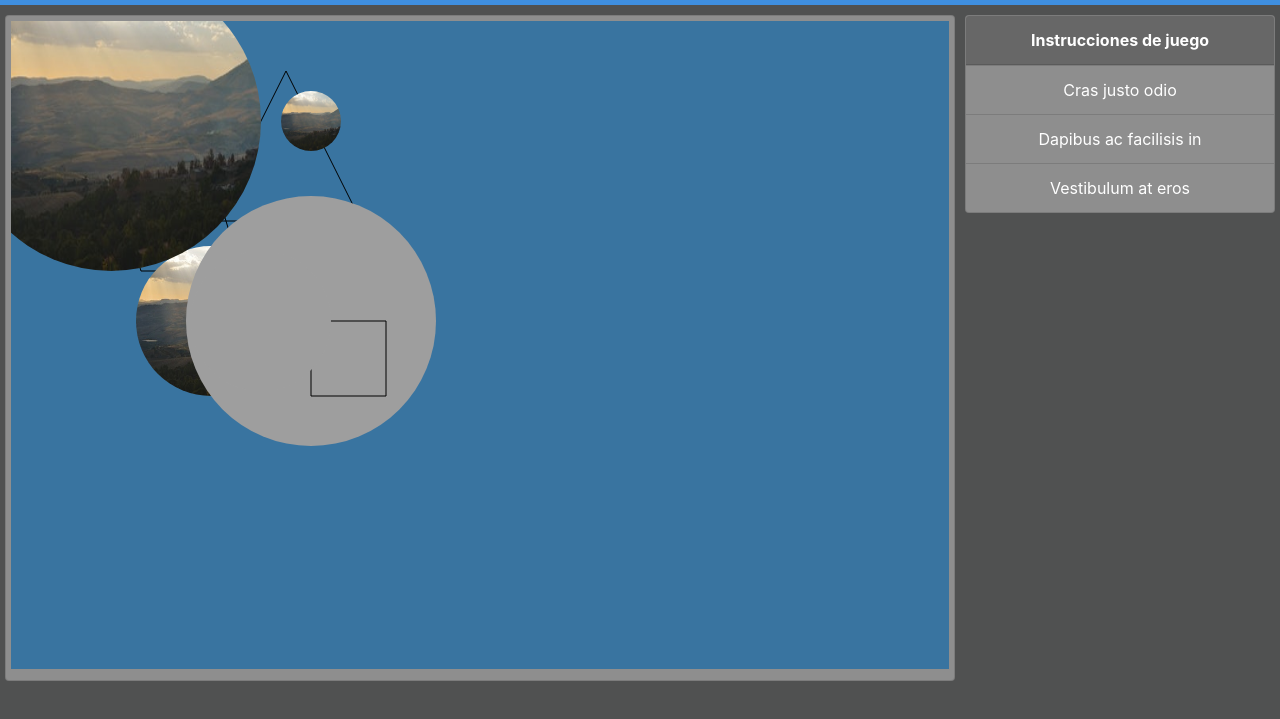
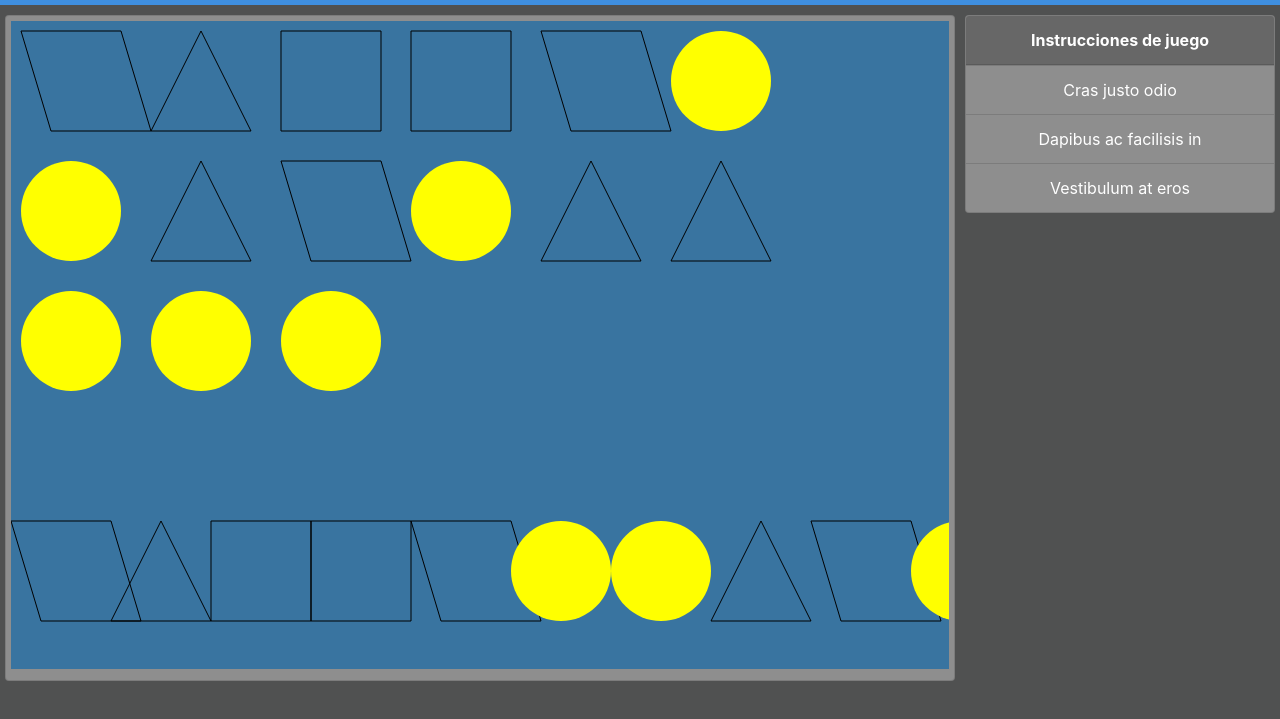
Before and after one commit to axelbau24/unicen-visualizacion, a plain HTML site: page TP2/EntregaFinal/index.html in a window 1280 px wide. Shown: the part 51-770 px from the top of the page. Drawn offline with Linux system fonts and the light colour scheme.

Commit message:
Agregada generación de figuras

```diff
--- a/TP2/EntregaFinal/js/canvas.js
+++ b/TP2/EntregaFinal/js/canvas.js
@@ -11,256 +11,93 @@ function drawCanvas() {
   ctx.fillStyle = "#3974a0";
   ctx.fillRect(0,0, canvas.width, canvas.height);
 
+  let row = 0;
+  let column = 0;
+  let padding = 10;
+
   for (var i = 0; i < drawnShapes.length; i++) {
-    drawnShapes[i].draw();
+    let shape = drawnShapes[i];
+
+    if((row * 160) + padding >= canvas.width) {
+      row = 0;
+      column++;
+    }
+    let p = alterPos(shape, new Point((130 * row) + padding, (column * 130) + padding));
+    row++;
+    shape.draw(); // Dibujamos la figura en su lugar de encastre
+    restorePos(shape, p);
+    shape.draw(); // Dibujamos la figura en la parte inferior para que luego se puedan encastrar
   }
 
 }
 
-class Point {
-  constructor(x , y) {
-    this.X = x;
-    this.Y = y;
+function alterPos(shape, pos, shapeOffset) {
+  let original = new Point(shape.x, shape.y);
+  shape.x = pos.X + shape.offset.X;
+  shape.y = pos.Y + shape.offset.Y;
+  return original;
+}
+
+function restorePos(shape, pos) {
+  shape.x = pos.X;
+  shape.y = pos.Y;
+}
+
+drawPlayboard();
+drawCanvas();
+
+
+
+function drawPlayboard() {
+  let row = 5;
+  let column = 0;
+  for (var i = 0; i < 15; i++) {
+    drawnShapes.push(getRandomShape(100 * column, 100 * row));
+    column++;
   }
 }
 
-class Draggable {
-  constructor() {
-    if (new.target === Draggable) {
-      throw new TypeError("No es posible instanciar una clase abstracta");
-    }
-    this.dragging = false;
-    this.draggingDistance = null;
-    let obj = this;
 
-    canvas.addEventListener("mousemove", function (e) {
-      obj.drag(e);
-    });
-    canvas.addEventListener("mousedown", function (e) {
-      obj.mouseDown(e);
-    });
-    canvas.addEventListener("mouseup", function (e) {
-      obj.mouseUp(e);
-    });
+function getRandomShape(x, y) {
+  let number = Math.floor(Math.random()* 4);
+
+  switch (number) {
+    case 0: return new Triangle(x, y, 100, new Point(0, 100));
+    case 1: return new Parallelogram(x, y, 100, 30);
+    case 2: return new Square(x, y, 100);
+    case 3: return new Circle(x, y, 50, new Point(50, 50));
   }
-
-  isPointInside(p){} // Metodo abstracto
-  draw(){} // Metodo abstracto
-  setPos(x, y){} // Metodo abstracto
-
-  drag(e){
-    if(this.dragging){
-      let rect = canvas.getBoundingClientRect();
-      let point = new Point(e.clientX - rect.left , e.clientY - rect.top);
-      this.setPos(point.X, point.Y);
-      this.clear();
-      drawCanvas();
-
-    }
-  }
-  mouseDown(e){
-    let rect = canvas.getBoundingClientRect();
-    let p = new Point(e.clientX - rect.left, e.clientY - rect.top);
-    this.draggingDistance = new Point(Math.abs(this.x - p.X), Math.abs(this.y - p.Y));
-    if(this.isPointInside(p)) this.dragging = true;
-
-  }
-  mouseUp(e){
-    this.dragging = false;
-  }
-  clear(){
-    ctx.clearRect(0, 0, canvas.width, canvas.height);
-  }
-
-}
-
-class Circle extends Draggable {
-  constructor(x, y, radius, image) {
-    super();
-    this.x = x;
-    this.y = y;
-    this.radius = radius;
-    this.image = image;
-  }
-
-  draw(){
-    ctx.translate(this.x - this.radius, this.y - this.radius);
-
-    ctx.fillStyle = this.getImagePattern();
-    ctx.beginPath();
-    ctx.arc(this.radius, this.radius, this.radius, 0, Math.PI * 2);
-    ctx.fill();
-    ctx.closePath();
-
-    ctx.translate(-(this.x - this.radius), -(this.y - this.radius));
-  }
-
-  setPos(x, y){
-    if(this.x <= x) this.x = x - this.draggingDistance.X;
-    else this.x = x + this.draggingDistance.X;
-    if(this.y <= y) this.y = y - this.draggingDistance.Y;
-    else this.y = y + this.draggingDistance.Y;
-  }
-
-  getImagePattern(){
-    let tempCanvas = document.createElement("canvas");
-    let tempCtx = tempCanvas.getContext("2d");
-    tempCanvas.width = this.radius * 2;
-    tempCanvas.height = this.radius * 2;
-    tempCtx.drawImage(this.image, 0, 0, this.radius * 2, this.radius * 2);
-    return ctx.createPattern(tempCanvas, "no-repeat");
-  }
-
-
-  isPointInside(p){
-    return this.getDistance(p.X, p.Y, this.x, this.y) <= this.radius;
-  }
-
-  getDistance(pX, pY, cX, cY){
-    return Math.sqrt(Math.pow(pX - cX, 2) + Math.pow(pY - cY, 2));
-  }
-
-}
-
-
-
-class Polygon extends Draggable {
-  constructor(x, y) {
-    super();
-    this.x = x;
-    this.y = y;
-    this.polygon = [];
-  }
-
-  addPoint(point){
-    if(this.polygon.length == 0) ctx.moveTo(point.X, point.Y);
-    else ctx.lineTo(point.X, point.Y);
-    this.polygon.push(point);
-  }
-
-  isPointInside(p){
-    let inside = false;
-
-    for (let i = 0, j = this.polygon.length - 1 ; i < this.polygon.length; j = i++){
-      if (this.polygon[i].Y > p.Y != this.polygon[j].Y > p.Y && p.X < (this.polygon[j].X - this.polygon[i].X) *   (p.Y - this.polygon[i].Y) / (this.polygon[j].Y - this.polygon[i].Y) + this.polygon[i].X) {
-        inside = !inside;
-      }
-    }
-    return inside;
-  }
-
-}
-
-
-
-class Triangle extends Polygon {
-  constructor(x, y, size){
-    super(x, y);
-    this.size = size;
-  }
-
-  draw(){
-    this.polygon = [];
-    ctx.fillStyle = "red";
-    ctx.beginPath();
-    this.addPoint(new Point(this.x, this.y));
-    this.addPoint(new Point(this.x + this.size, this.y));
-    this.addPoint(new Point(this.x + this.size / 2, this.y - this.size));
-    this.addPoint(new Point(this.x, this.y));
-    ctx.closePath();
-    ctx.stroke();
-
-  }
-  setPos(x, y){
-    this.x = x - this.draggingDistance.X;
-    this.y = y + this.draggingDistance.Y;
-  }
-}
-
-class Square extends Polygon {
-  constructor(x, y, size){
-    super(x, y);
-    this.size = size;
-  }
-
-  draw(){
-    this.polygon = [];
-    ctx.fillStyle = "red";
-    ctx.beginPath();
-    this.addPoint(new Point(this.x, this.y));
-    this.addPoint(new Point(this.x + this.size, this.y));
-    this.addPoint(new Point(this.x + this.size, this.y + this.size));
-    this.addPoint(new Point(this.x, this.y + this.size));
-    this.addPoint(new Point(this.x, this.y));
-    ctx.closePath();
-    ctx.stroke();
-
-  }
-
-  setPos(x, y){
-    this.x = x - this.draggingDistance.X;
-    this.y = y - this.draggingDistance.Y;
-  }
-
-}
-
-class Parallelogram extends Polygon {
-  constructor(x, y, size, tilt){
-    super(x, y);
-    this.size = size;
-    this.tilt = tilt;
-  }
-
-  draw(){
-    this.polygon = [];
-    ctx.fillStyle = "red";
-    ctx.beginPath();
-    this.addPoint(new Point(this.x, this.y));
-    this.addPoint(new Point(this.x + this.size, this.y));
-    this.addPoint(new Point(this.x + this.size + this.tilt, this.y + this.size));
-    this.addPoint(new Point(this.x + this.tilt , this.y + this.size));
-    this.addPoint(new Point(this.x, this.y));
-    ctx.closePath();
-    ctx.stroke();
-
-  }
-
-  setPos(x, y){
-    this.x = x - this.draggingDistance.X;
-    this.y = y - this.draggingDistance.Y;
-  }
-
 }
 
 
 // Test
 
-let img = new Image();
-img.src = "image.jpg"
-img.onload = function () {
-
-  drawnShapes.push(new Parallelogram(100, 150, 100, 30));
-  drawnShapes.push(new Triangle(200, 200, 150));
-  drawnShapes.push(new Circle(200, 300, 75, this));
-  drawnShapes.push(new Circle(100, 100, 150, this));
-  drawnShapes.push(new Circle(300, 100, 30, this));
-  drawCanvas();
-
-}
-let img1 = new Image();
-img1.src = "https://i.pinimg.com/736x/a8/0d/a1/a80da10ca53188750464ac3bdb706c06--night-photography-night-landscape-photography.jpg";
-img1.onload = function () {
-
-  drawnShapes.push(new Circle(300, 300, 125, this));
-  drawnShapes.push(new Square(300, 300, 75));
-  drawCanvas();
-
-}
-let img2 = new Image();
-img2.src = "https://cdn.pixabay.com/photo/2015/10/04/17/31/abstract-971439_960_720.jpg";
-img2.onload = function () {
-
-  drawnShapes.push(new Circle(250, 300, 70, this));
-  drawCanvas();
-
-}
+// let img = new Image();
+// img.src = "image.jpg"
+// img.onload = function () {
+//
+//   drawnShapes.push(new Parallelogram(100, 150, 100, 30));
+//   drawnShapes.push(new Triangle(200, 200, 150));
+//   drawnShapes.push(new Circle(200, 300, 75, this));
+//   drawnShapes.push(new Circle(100, 100, 150, this));
+//   drawnShapes.push(new Circle(300, 100, 30, this));
+//   drawCanvas();
+//
+// }
+// let img1 = new Image();
+// img1.src = "https://i.pinimg.com/736x/a8/0d/a1/a80da10ca53188750464ac3bdb706c06--night-photography-night-landscape-photography.jpg";
+// img1.onload = function () {
+//
+//   drawnShapes.push(new Circle(300, 300, 125, this));
+//   drawnShapes.push(new Square(300, 300, 75));
+//   drawCanvas();
+//
+// }
+// let img2 = new Image();
+// img2.src = "https://cdn.pixabay.com/photo/2015/10/04/17/31/abstract-971439_960_720.jpg";
+// img2.onload = function () {
+//
+//   drawnShapes.push(new Circle(250, 300, 70, this));
+//   drawCanvas();
+//
+// }
--- /dev/null
+++ b/TP2/EntregaFinal/js/shapes.js
@@ -0,0 +1,216 @@
+class Point {
+  constructor(x , y) {
+    this.X = x;
+    this.Y = y;
+  }
+}
+
+class Draggable {
+  constructor() {
+    if (new.target === Draggable) {
+      throw new TypeError("No es posible instanciar una clase abstracta");
+    }
+    this.dragging = false;
+    this.draggingDistance = new Point(0,0);
+    let obj = this;
+
+    canvas.addEventListener("mousemove", function (e) {
+      obj.drag(e);
+    });
+    canvas.addEventListener("mousedown", function (e) {
+      obj.mouseDown(e);
+    });
+    canvas.addEventListener("mouseup", function (e) {
+      obj.mouseUp(e);
+    });
+  }
+
+  isPointInside(p){} // Metodo abstracto
+  draw(){} // Metodo abstracto
+  setPos(x, y){} // Metodo abstracto
+
+  drag(e){
+    if(this.dragging){
+      let rect = canvas.getBoundingClientRect();
+      let point = new Point(e.clientX - rect.left , e.clientY - rect.top);
+      this.setPos(point.X, point.Y);
+      this.clear();
+      drawCanvas();
+
+    }
+  }
+  mouseDown(e){
+    let rect = canvas.getBoundingClientRect();
+    let p = new Point(e.clientX - rect.left, e.clientY - rect.top);
+    this.draggingDistance = new Point(Math.abs(this.x - p.X), Math.abs(this.y - p.Y));
+    if(this.isPointInside(p)) this.dragging = true;
+
+  }
+  mouseUp(e){
+    this.dragging = false;
+  }
+  clear(){
+    ctx.clearRect(0, 0, canvas.width, canvas.height);
+  }
+
+}
+
+class Circle extends Draggable {
+  constructor(x, y, radius, offset, image) {
+    super();
+    this.offset = offset;
+    this.x = x + offset.X;
+    this.y = y + offset.Y;
+    this.radius = radius;
+    this.image = image;
+  }
+
+  draw(){
+    ctx.translate(this.x - this.radius, this.y - this.radius);
+
+    if(this.image) ctx.fillStyle = this.getImagePattern();
+    else ctx.fillStyle = "yellow";
+    ctx.beginPath();
+    ctx.arc(this.radius, this.radius, this.radius, 0, Math.PI * 2);
+    ctx.fill();
+    ctx.closePath();
+
+    ctx.translate(-(this.x - this.radius), -(this.y - this.radius));
+  }
+
+  setPos(x, y){
+    if(this.x <= x) this.x = x - this.draggingDistance.X;
+    else this.x = x + this.draggingDistance.X;
+    if(this.y <= y) this.y = y - this.draggingDistance.Y;
+    else this.y = y + this.draggingDistance.Y;
+  }
+
+  getImagePattern(){
+    let tempCanvas = document.createElement("canvas");
+    let tempCtx = tempCanvas.getContext("2d");
+    tempCanvas.width = this.radius * 2;
+    tempCanvas.height = this.radius * 2;
+    tempCtx.drawImage(this.image, 0, 0, this.radius * 2, this.radius * 2);
+    return ctx.createPattern(tempCanvas, "no-repeat");
+  }
+
+
+  isPointInside(p){
+    return this.getDistance(p.X, p.Y, this.x, this.y) <= this.radius;
+  }
+
+  getDistance(pX, pY, cX, cY){
+    return Math.sqrt(Math.pow(pX - cX, 2) + Math.pow(pY - cY, 2));
+  }
+
+}
+
+
+
+class Polygon extends Draggable {
+  constructor(x, y, offset) {
+    super();
+    if(offset) this.offset = offset;
+    else this.offset = new Point(0,0);
+    this.x = x + this.offset.X;
+    this.y = y + this.offset.Y;
+    this.polygon = [];
+  }
+
+  addPoint(point){
+    if(this.polygon.length == 0) ctx.moveTo(point.X, point.Y);
+    else ctx.lineTo(point.X, point.Y);
+    this.polygon.push(point);
+  }
+
+  isPointInside(p){
+    let inside = false;
+
+    for (let i = 0, j = this.polygon.length - 1 ; i < this.polygon.length; j = i++){
+      if (this.polygon[i].Y > p.Y != this.polygon[j].Y > p.Y && p.X < (this.polygon[j].X - this.polygon[i].X) *   (p.Y - this.polygon[i].Y) / (this.polygon[j].Y - this.polygon[i].Y) + this.polygon[i].X) {
+        inside = !inside;
+      }
+    }
+    return inside;
+  }
+
+}
+
+
+
+class Triangle extends Polygon {
+  constructor(x, y, size, offset){
+    super(x, y, offset);
+    this.size = size;
+  }
+
+  draw(){
+    this.polygon = [];
+    ctx.fillStyle = "red";
+    ctx.beginPath();
+    this.addPoint(new Point(this.x, this.y));
+    this.addPoint(new Point(this.x + this.size, this.y));
+    this.addPoint(new Point(this.x + this.size / 2, this.y - this.size));
+    this.addPoint(new Point(this.x, this.y));
+    ctx.closePath();
+    ctx.stroke();
+  }
+  setPos(x, y){
+    this.x = x - this.draggingDistance.X;
+    this.y = y + this.draggingDistance.Y;
+  }
+}
+
+class Square extends Polygon {
+  constructor(x, y, size, offset){
+    super(x, y, offset);
+    this.size = size;
+  }
+
+  draw(){
+    this.polygon = [];
+    ctx.fillStyle = "red";
+    ctx.beginPath();
+    this.addPoint(new Point(this.x, this.y));
+    this.addPoint(new Point(this.x + this.size, this.y));
+    this.addPoint(new Point(this.x + this.size, this.y + this.size));
+    this.addPoint(new Point(this.x, this.y + this.size));
+    this.addPoint(new Point(this.x, this.y));
+    ctx.closePath();
+    ctx.stroke();
+
+  }
+
+  setPos(x, y){
+    this.x = x - this.draggingDistance.X;
+    this.y = y - this.draggingDistance.Y;
+  }
+
+}
+
+class Parallelogram extends Polygon {
+  constructor(x, y, size, tilt, offset){
+    super(x, y, offset);
+    this.size = size;
+    this.tilt = tilt;
+  }
+
+  draw(){
+    this.polygon = [];
+    ctx.fillStyle = "red";
+    ctx.beginPath();
+    this.addPoint(new Point(this.x, this.y));
+    this.addPoint(new Point(this.x + this.size, this.y));
+    this.addPoint(new Point(this.x + this.size + this.tilt, this.y + this.size));
+    this.addPoint(new Point(this.x + this.tilt , this.y + this.size));
+    this.addPoint(new Point(this.x, this.y));
+    ctx.closePath();
+    ctx.stroke();
+  }
+
+  setPos(x, y){
+    this.x = x - this.draggingDistance.X;
+    this.y = y - this.draggingDistance.Y;
+  }
+
+}
```
Also changed, not shown: TP2/EntregaFinal/index.html (+1 -0 lines).
